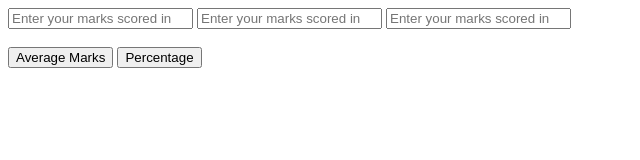
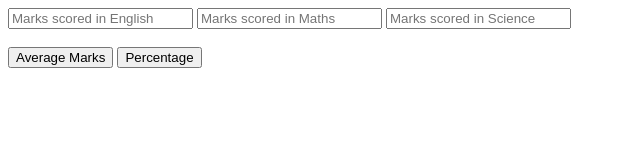
Before and after one commit to namans714/JS-start, a website: page avg.html in a window 1280 px wide. Shown: the full height of the page, 0-640 px from the left. Drawn offline with Linux system fonts and the light colour scheme.

Commit message:
changes in avg

```diff
--- a/avg.html
+++ b/avg.html
@@ -7,9 +7,9 @@
 </head>
 <body>
     <div>
-        <input type="number" id="m1" placeholder="Enter your marks scored in English">
-        <input type="number" id="m2" placeholder="Enter your marks scored in Maths">
-        <input type="number" id="m3" placeholder="Enter your marks scored in Science">
+        <input type="number" id="m1" placeholder="Marks scored in English">
+        <input type="number" id="m2" placeholder="Marks scored in Maths">
+        <input type="number" id="m3" placeholder="Marks scored in Science">
 
     <br><br>
 
```
